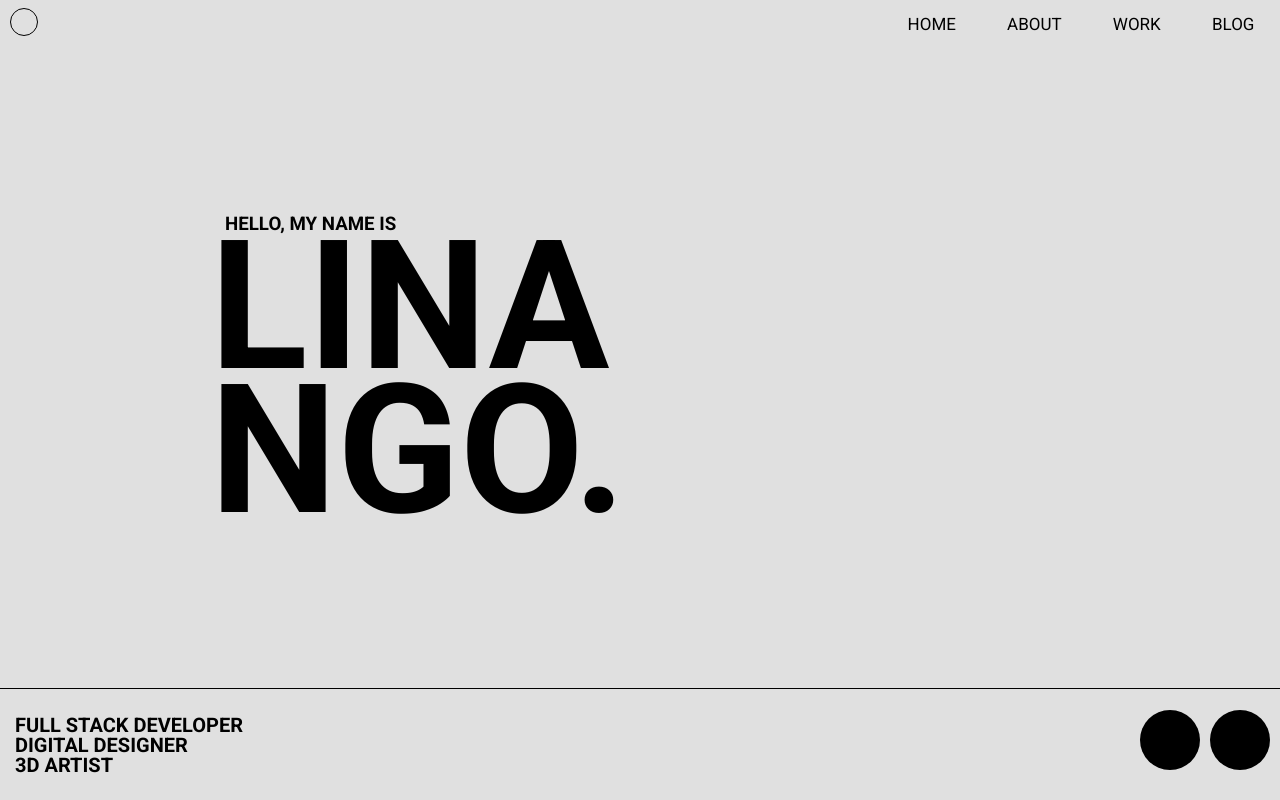
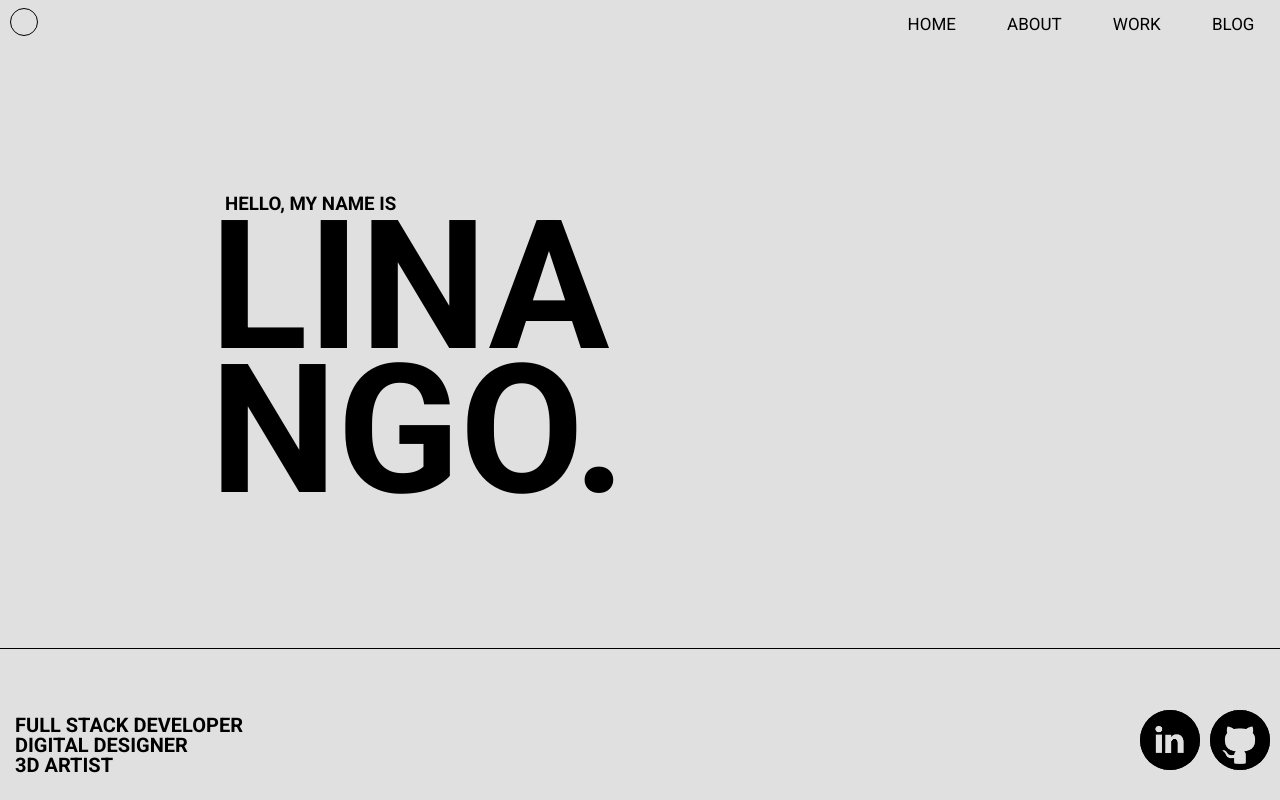
Before and after one commit to nlina-0/portfolio-2024, a plain HTML site: page index.html in a window 1280 px wide. Drawn offline with Linux system fonts and the light colour scheme.

Commit message:
home page, social logo and links added

```diff
--- a/index.html
+++ b/index.html
@@ -44,7 +44,7 @@
         </nav>
 
         <!-- MAIN INTRO -->
-        <main>
+        <main id="home-main">
             <h3 id="intro">HELLO, MY NAME IS</h3>
             <div id="my-name">
                 <h1>LINA</h1>
@@ -65,8 +65,17 @@
             </section>
 
             <section id="social">
-                <div class="social-icon"></div>
-                <div class="social-icon"></div>
+                <a href="https://www.linkedin.com/home?originalSubdomain=au" target="_blank">
+                    <div class="social-icon">
+                        <img src="images/linkedIn_logo.png" alt="">
+                    </div>
+                </a>
+
+                <a href="https://github.com/nlina-0" target="_blank">
+                    <div class="social-icon">
+                        <img src="images/ghithub_logo.png" alt="">
+                    </div>
+                </a>
             </section>
         </footer>
 
--- a/style.css
+++ b/style.css
@@ -178,7 +178,7 @@ h4 a {
 
 /* HOME PAGE */
 
-main {
+#home-main {
     display: flex;
     flex-wrap: wrap;
     flex-direction: column;
@@ -228,7 +228,9 @@ footer {
     margin-right: 10px;
     border-radius: 100%;
     background-color: #000000;
+    overflow: hidden;
 }
+
 
 
 
```
Also changed, not shown: images/ghithub_logo.png (added), images/linkedIn_logo.png (added).
